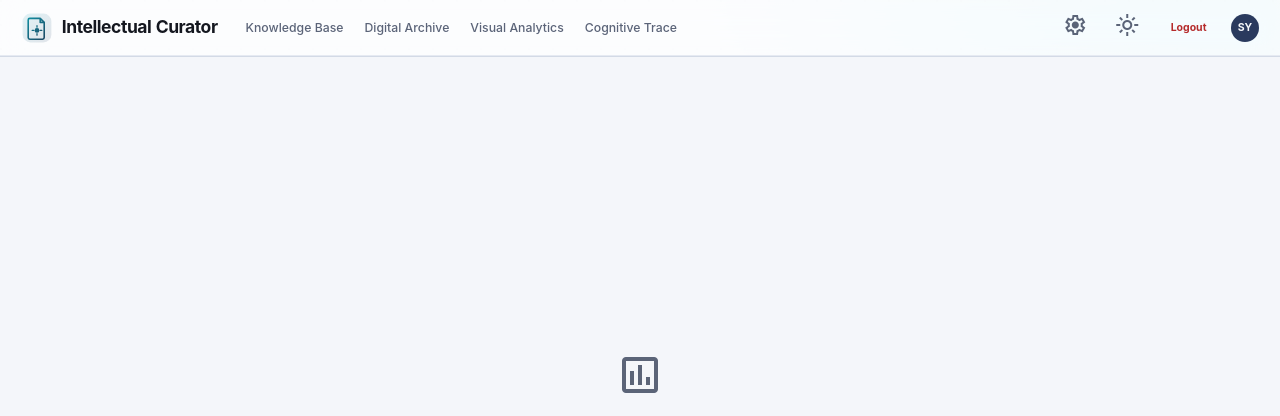
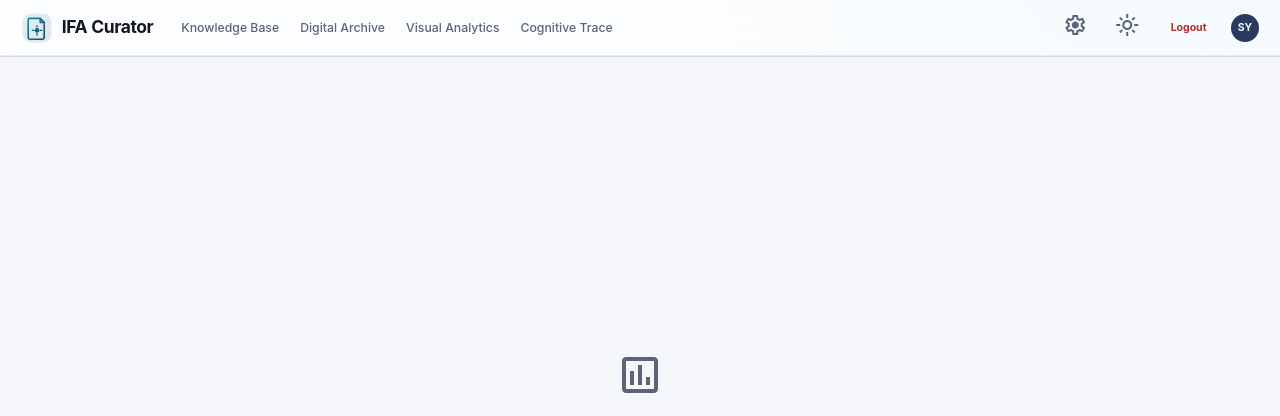
Before and after one commit to sy5255/report-search, a FastAPI app: template templates/analytics.html in a window 1280 px wide. Shown: the top 416 px of the page. Run offline with FastAPI, Linux system fonts and the light colour scheme; the template is opened without the code that fills it, so the values that code supplies are empty; parts of the project's set-up code (start-up, migrations or seed data) failed here and were passed over; some libraries are stand-ins or nearby versions; some web fonts are replaced.

Commit message:
feat: 브랜드명 IFA Curator로 변경 + 로고/제목 채팅 링크 + Trace 빌드일자 2자리 연도
1) 'Intellectual Curator' → 'IFA Curator' (런타임 노출 문자열 전체):
   상단 네비 제목(base.html), 브라우저 탭 title 블록(base/chat/archive/analytics/
   trace/settings), 공지 팝업(announcements.json), 설정 정보 섹션(settings.html),
   채팅 에이전트 표시명(chat.js), 로고 aria-label(logo.svg), CSS 헤더 주석.

2) 상단 네비 좌측 로고+제목을 <a href="/chat">로 감싸 클릭 시 채팅 화면 이동.

3) Trace knowledge graph '마지막 빌드' 일시를 연도 2자리로 표시
   (slice(0,16)→slice(2,16), 예: 2026-07-15 10:47 → 26-07-15 10:47).

Co-Authored-By: Claude Opus 4.8 <noreply@anthropic.com>
Claude-Session: https://claude.ai/code/session_01QCgzJXMrzttDh3WTpj3FVN

```diff
--- a/announcements.json
+++ b/announcements.json
@@ -3,7 +3,7 @@
   "items": [
     {
       "id": "2026-07-welcome",
-      "title": "새로워진 Intellectual Curator",
+      "title": "새로워진 IFA Curator",
       "body": "채팅 UI와 세션 관리 기능이 개선되었습니다. 좌측 상단 ≡ 버튼으로 대화 목록을 열고 닫을 수 있습니다.",
       "start_date": "2026-07-01",
       "end_date": "2026-07-31",
--- a/static/css/design-tokens.css
+++ b/static/css/design-tokens.css
@@ -1,5 +1,5 @@
 /* =========================================================================
-   Design Tokens — Report-Search (Intellectual Curator)
+   Design Tokens — Report-Search (IFA Curator)
    Phase 0 design language. All colors, type, motion live here.
    ========================================================================= */
 
--- a/static/js/chat.js
+++ b/static/js/chat.js
@@ -1333,7 +1333,7 @@ function appendMessage(role, content, metaText, msgId, extra = null){
   }
 
   if(role === "assistant" && extra) {
-    let agentName = "Intellectual Curator";
+    let agentName = "IFA Curator";
     let agentIcon = "robot_2";
     let agentColor = "text-secondary dark:text-[#94a3b8]";
 
--- a/static/js/trace.js
+++ b/static/js/trace.js
@@ -155,7 +155,7 @@
 
     const b = data.built || {}, e = data.edges || {}, c = data.coverage || {};
     $("kgTiles").innerHTML = [
-      statTile("마지막 빌드", b.last_built_at ? esc(String(b.last_built_at).slice(0, 16)) : "미빌드", "24h 주기 자동 갱신"),
+      statTile("마지막 빌드", b.last_built_at ? esc(String(b.last_built_at).slice(2, 16)) : "미빌드", "24h 주기 자동 갱신"),
       statTile("색인 문서", num(b.docs_indexed), "아카이브 문서"),
       statTile("색인 DB 행", num(b.reports_indexed), "v_ai_defect_search"),
       statTile("문서↔보고서 연결", num(e.doc_report), `커버리지 ${pct(c.docs_linked_report_pct)}`),
--- a/templates/analytics.html
+++ b/templates/analytics.html
@@ -1,5 +1,5 @@
 {% extends "base.html" %}
-{% block title %}Visual Analytics - Intellectual Curator{% endblock %}
+{% block title %}Visual Analytics - IFA Curator{% endblock %}
 
 {% block content %}
 {% if analytics_url %}
--- a/templates/archive.html
+++ b/templates/archive.html
@@ -1,5 +1,5 @@
 {% extends "base.html" %}
-{% block title %}Digital Archive - Intellectual Curator{% endblock %}
+{% block title %}Digital Archive - IFA Curator{% endblock %}
 
 {% block content %}
 <div class="flex flex-col w-full h-full bg-background overflow-hidden">
--- a/templates/base.html
+++ b/templates/base.html
@@ -3,7 +3,7 @@
 <head>
     <meta charset="utf-8"/>
     <meta content="width=device-width, initial-scale=1.0" name="viewport"/>
-    <title>{% block title %}Intellectual Curator{% endblock %}</title>
+    <title>{% block title %}IFA Curator{% endblock %}</title>
 
     <!-- 세션 만료 시(어떤 버튼/요청이든) 로그인 화면으로 자동 이동. 인증 페이지에만 로드되는
          base.html에 있으므로 로그인 화면(login.html, base 미상속)에선 동작하지 않아 루프 없음. -->
@@ -78,12 +78,12 @@
 
     <header class="glass border-b border-surface-container flex items-center justify-between px-6 h-16 w-full shrink-0 z-50">
         <div class="flex items-center gap-8">
-            <div class="flex items-center gap-2.5">
+            <a href="/chat" class="flex items-center gap-2.5 hover:opacity-80 transition-opacity" aria-label="IFA Curator 홈(채팅)으로 이동">
                 <img src="{{ url_for('static', path='/images/logo.svg') }}" alt="" width="32" height="32" class="shrink-0"/>
                 <div class="flex items-baseline gap-2">
-                    <h1 class="text-xl font-bold tracking-tight font-headline">Intellectual Curator</h1>
+                    <h1 class="text-xl font-bold tracking-tight font-headline">IFA Curator</h1>
                 </div>
-            </div>
+            </a>
             <nav class="hidden md:flex items-center gap-6">
                 <a href="/chat" class="text-sm font-medium transition-colors {% if active_tab == 'knowledge_base' %} border-b-2 border-primary text-on-surface pb-1 {% else %} text-secondary hover:text-on-surface {% endif %}">Knowledge Base</a>
                 <a href="/archive" class="text-sm font-medium transition-colors {% if active_tab == 'archive' %} border-b-2 border-primary text-on-surface pb-1 {% else %} text-secondary hover:text-on-surface {% endif %}">Digital Archive</a>
--- a/templates/chat.html
+++ b/templates/chat.html
@@ -1,5 +1,5 @@
 {% extends "base.html" %}
-{% block title %}Knowledge Base - Intellectual Curator{% endblock %}
+{% block title %}Knowledge Base - IFA Curator{% endblock %}
 
 {% block content %}
 <aside id="sidebar" class="w-64 bg-surface-container-low border-r border-surface-container flex flex-col h-full shrink-0 relative">
--- a/templates/settings.html
+++ b/templates/settings.html
@@ -1,5 +1,5 @@
 {% extends "base.html" %}
-{% block title %}Settings · Intellectual Curator{% endblock %}
+{% block title %}Settings · IFA Curator{% endblock %}
 
 {% block content %}
 <main class="flex-1 overflow-y-auto scrolled-content">
@@ -64,7 +64,7 @@
       <div class="bg-surface border border-outline-variant rounded-2xl p-6">
         <h2 class="font-headline font-bold text-base mb-1">정보</h2>
         <div class="flex items-center justify-between text-sm">
-          <span class="text-secondary">Intellectual Curator</span>
+          <span class="text-secondary">IFA Curator</span>
           <span class="font-mono text-xs uppercase tracking-wider text-secondary px-2 py-1 rounded-md border border-outline-variant">v{{ version }}</span>
         </div>
       </div>
--- a/templates/trace.html
+++ b/templates/trace.html
@@ -1,5 +1,5 @@
 {% extends "base.html" %}
-{% block title %}Cognitive Trace - Intellectual Curator{% endblock %}
+{% block title %}Cognitive Trace - IFA Curator{% endblock %}
 
 {% block extra_head %}
 <style>
```
Also changed, not shown: static/images/logo.svg.
